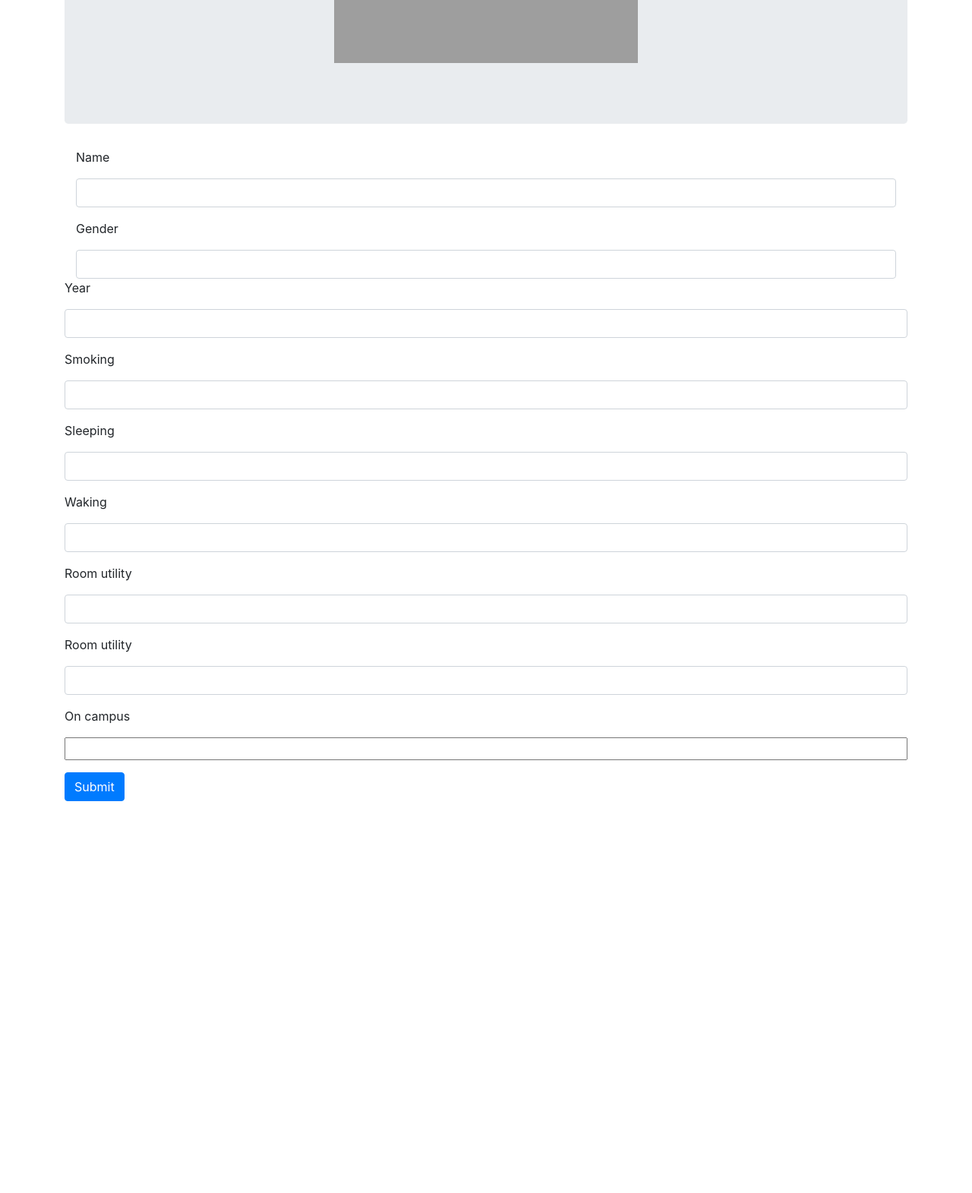
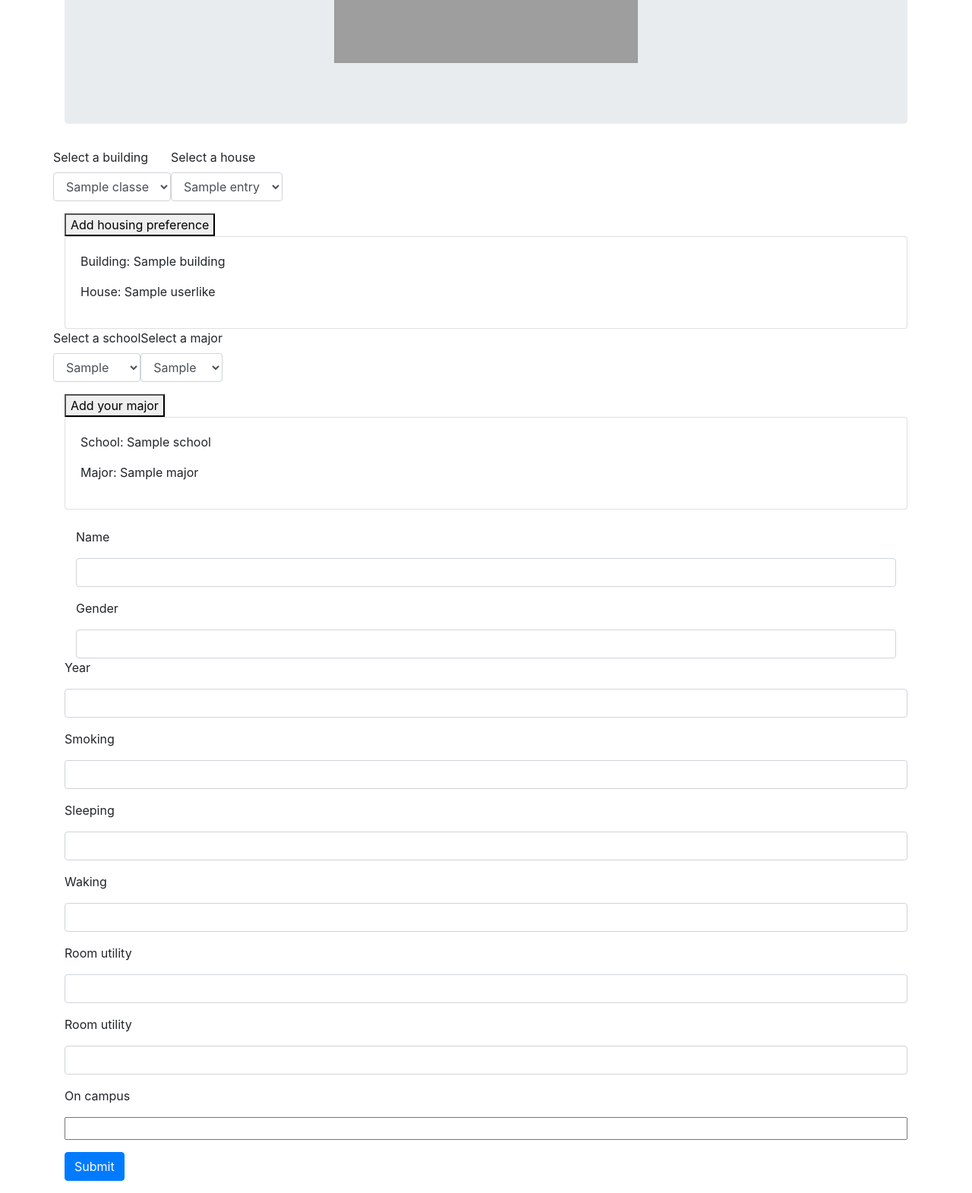
Before and after one commit to yyntommy/CS316_Project, a Python web app: template src/roommatefinder/templates/account.html in a window 1280 px wide. Shown: the part 377-1948 px from the top of the page at 76% size. Before the commit the page ends 1432 px from the top, so only its background shows below. Run offline with Jinja, Linux system fonts and the light colour scheme; the template is opened without the code that fills it: most values are stand-ins (such as "Sample title", 1, 10 or a date in 2020); form fields are guessed from the names that the template uses; some libraries are stand-ins or nearby versions; grey boxes are pictures that could not be loaded.

Commit message:
fixed account's major and housing preferences

```diff
--- a/src/roommatefinder/templates/account.html
+++ b/src/roommatefinder/templates/account.html
@@ -8,6 +8,131 @@
     <p>{{ current_user.netid }}</p>
   </div>
 </div>
+
+<div class="row">
+  <div class="form-group col-xs-6">
+    <label for="all_classes">Select a building</label>
+    <select class="form-control" id="all_classes">
+      {% for o in all_classes %}
+              <option value="{{ o }}">{{ o }}</option>
+      {% endfor %}
+    </select>
+  </div>
+  <div class="form-group col-xs-6">
+    <label for="all_entries">Select a house</label>
+    <select class="form-control" id="all_entries">
+      {% for o in all_entries %}
+              <option value="{{ o }}">{{ o }}</option>
+      {% endfor %}
+    </select>
+  </div>
+</div>
+
+<div>
+  <button type="button" id="process_input">Add housing preference</button>
+</div>
+
+{% for userlike in userlikes %}
+
+<div class="card" >
+
+  <div class="card-body">
+    <p>Building: {{ userlike.building }}</p>
+    <p>House: {{ userlike.housename }}</p>
+  </div>
+</div>
+
+{% endfor %}
+
+<div class="row">
+  <div class="form-group col-xs-6">
+    <label for="all_classes">Select a school</label>
+    <select class="form-control" id="all_classes_major">
+      {% for o in all_classes_major %}
+              <option value="{{ o }}">{{ o }}</option>
+      {% endfor %}
+    </select>
+  </div>
+  <div class="form-group col-xs-6">
+    <label for="all_entries">Select a major</label>
+    <select class="form-control" id="all_entries_major">
+      {% for o in all_entries_major %}
+              <option value="{{ o }}">{{ o }}</option>
+      {% endfor %}
+    </select>
+  </div>
+</div>
+
+<div>
+  <button type="button" id="process_input_major">Add your major</button>
+</div>
+
+{% for usermajor in usermajors %}
+
+<div class="card" >
+
+  <div class="card-body">
+    <p>School: {{ usermajor.school }}</p>
+    <p>Major: {{ usermajor.major }}</p>
+  </div>
+</div>
+
+{% endfor %}
+
+<br>
+<script src="https://code.jquery.com/jquery-1.12.4.js" type="text/javascript"></script>
+<script src="https://maxcdn.bootstrapcdn.com/bootstrap/3.3.7/js/bootstrap.min.js"></script>
+<script type="text/javascript">
+  $(document).ready(function() {
+
+    $('#all_classes').change(function(){
+
+      $.getJSON('/_update_dropdown', {
+        selected_class: $('#all_classes').val()
+
+      }).success(function(data) {
+            $('#all_entries').html(data.html_string_selected);
+       })
+    });
+    $('#process_input').bind('click', function() {
+
+        $.getJSON('/_process_data', {
+            selected_class: $('#all_classes').val(),
+            selected_entry: $('#all_entries').val(),
+
+
+        }).success(function(data) {
+            window.location.href = data.url
+        })
+      return false;
+
+    });
+    $('#all_classes_major').change(function(){
+
+      $.getJSON('/_update_dropdown_major', {
+        selected_class: $('#all_classes_major').val()
+
+      }).success(function(data) {
+            $('#all_entries_major').html(data.html_string_selected);
+       })
+    });
+    $('#process_input_major').bind('click', function() {
+
+        $.getJSON('/_process_data_major', {
+            selected_class: $('#all_classes_major').val(),
+            selected_entry: $('#all_entries_major').val(),
+
+
+        }).success(function(data) {
+            window.location.href = data.url
+        })
+      return false;
+
+    });
+  });
+</script>
+
+
 <div class="container">
   <form  method="POST" action="" enctype="multipart/form-data">
     {{ form.hidden_tag() }}
```
